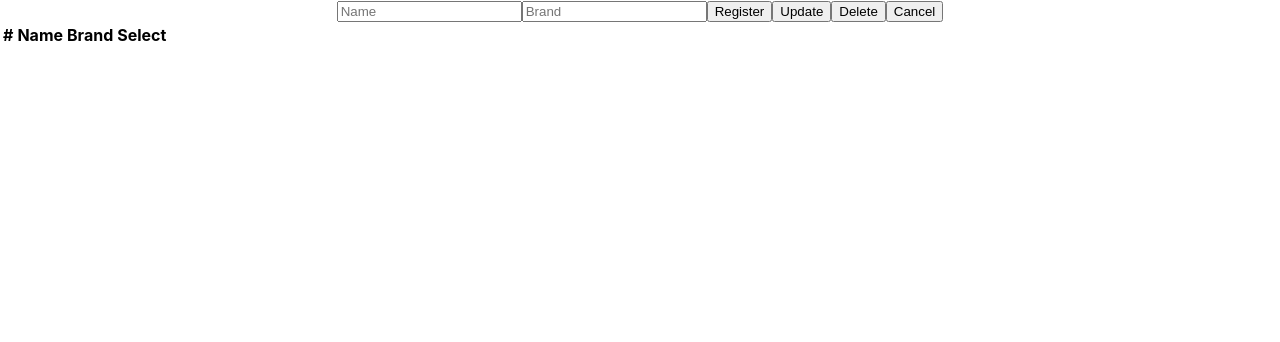
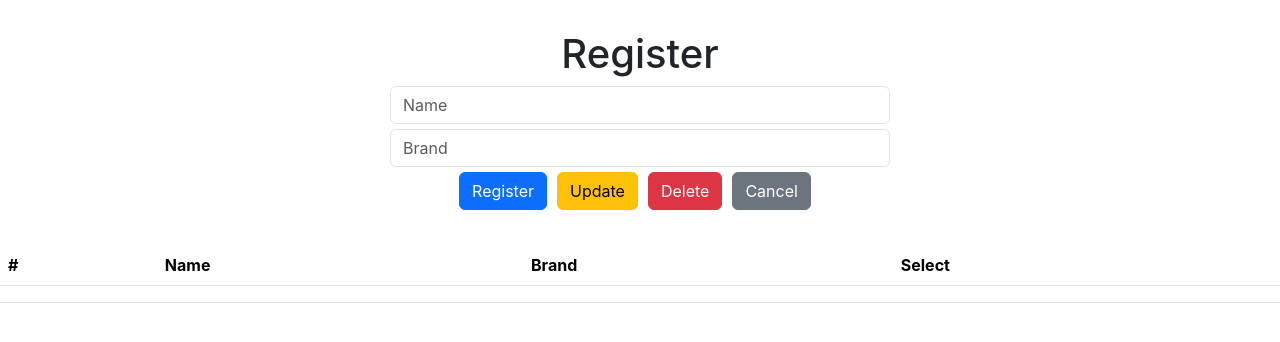
Before and after one commit to souzafcharles/Spring-Boot-React-MySQL, a React (Create React App) app in the folder frontend/: page / in a window 1280 px wide. Shown: the top 342 px of the page. Built offline with nearby package versions, Linux system fonts and the light colour scheme.

Commit message:
feat: component styling

```diff
--- a/frontend/public/index.html
+++ b/frontend/public/index.html
@@ -8,6 +8,12 @@
     <meta
       name="description"
       content="Web site created using create-react-app"
+    />
+    <link
+      href="https://cdn.jsdelivr.net/npm/bootstrap@5.3.3/dist/css/bootstrap.min.css"
+      rel="stylesheet"
+      integrity="sha384-QWTKZyjpPEjISv5WaRU9OFeRpok6YctnYmDr5pNlyT2bRjXh0JMhjY6hW+ALEwIH"
+      crossorigin="anonymous"
     />
     <link rel="apple-touch-icon" href="%PUBLIC_URL%/logo192.png" />
     <!--
--- a/frontend/src/App.css
+++ b/frontend/src/App.css
@@ -1,38 +1,13 @@
-.App {
+form {
+  width: 500px;
+  margin: 30px auto;
   text-align: center;
 }
 
-.App-logo {
-  height: 40vmin;
-  pointer-events: none;
+form input {
+  margin-bottom: 5px;
 }
 
-@media (prefers-reduced-motion: no-preference) {
-  .App-logo {
-    animation: App-logo-spin infinite 20s linear;
-  }
+form input[type="button"] {
+  margin-right: 10px;
 }
-
-.App-header {
-  background-color: #282c34;
-  min-height: 100vh;
-  display: flex;
-  flex-direction: column;
-  align-items: center;
-  justify-content: center;
-  font-size: calc(10px + 2vmin);
-  color: white;
-}
-
-.App-link {
-  color: #61dafb;
-}
-
-@keyframes App-logo-spin {
-  from {
-    transform: rotate(0deg);
-  }
-  to {
-    transform: rotate(360deg);
-  }
-}
--- a/frontend/src/App.js
+++ b/frontend/src/App.js
@@ -1,12 +1,12 @@
-import './App.css';
-import Form from './form';
-import Table from './table';
+import "./App.css";
+import Form from "./form";
+import Table from "./table";
 
 function App() {
   return (
-    <div className="App">
-      <Form/>
-      <Table/>
+    <div>
+      <Form />
+      <Table />
     </div>
   );
 }
--- a/frontend/src/form.js
+++ b/frontend/src/form.js
@@ -1,13 +1,14 @@
 function Form() {
   return (
     <form>
-      <input type="text" placeholder="Name" />
-      <input type="text" placeholder="Brand" />
+        <h1>Register</h1>
+      <input type="text" placeholder="Name" className="form-control" />
+      <input type="text" placeholder="Brand" className="form-control" />
 
-      <input type="button" value="Register" />
-      <input type="button" value="Update" />
-      <input type="button" value="Delete" />
-      <input type="button" value="Cancel" />
+      <input type="button" value="Register" className="btn btn-primary" />
+      <input type="button" value="Update" className="btn btn-warning" />
+      <input type="button" value="Delete" className="btn btn-danger" />
+      <input type="button" value="Cancel" className="btn btn-secondary" />
     </form>
   );
 }
--- a/frontend/src/table.js
+++ b/frontend/src/table.js
@@ -1,6 +1,6 @@
 function Table() {
   return (
-    <table>
+    <table className="table">
       <thead>
         <tr>
           <th>#</th>
```
